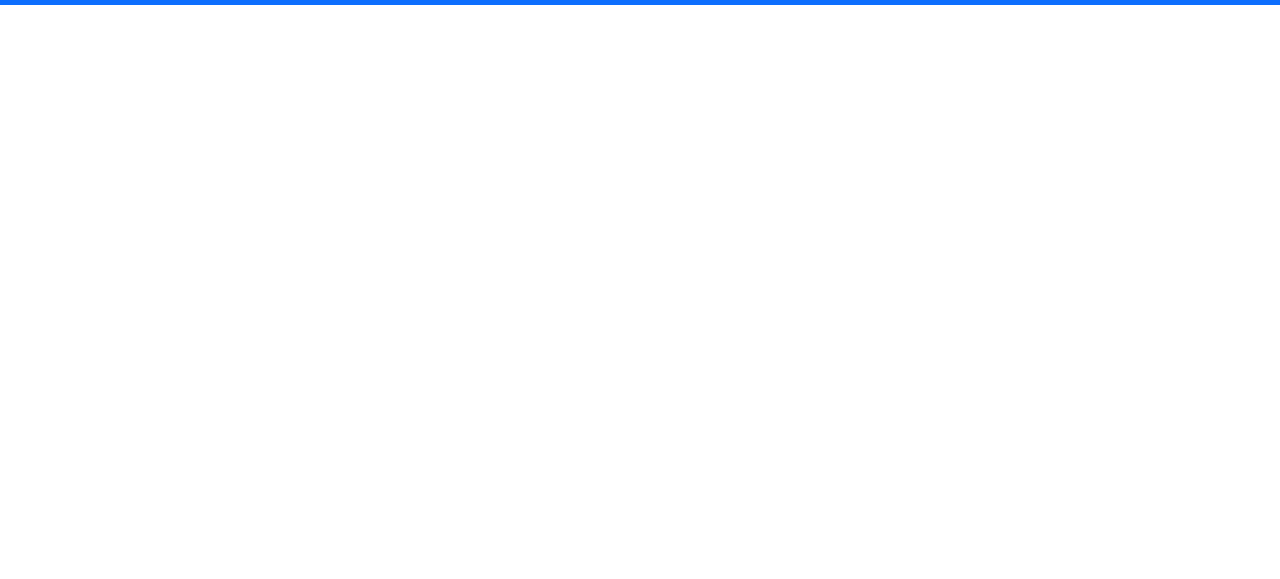
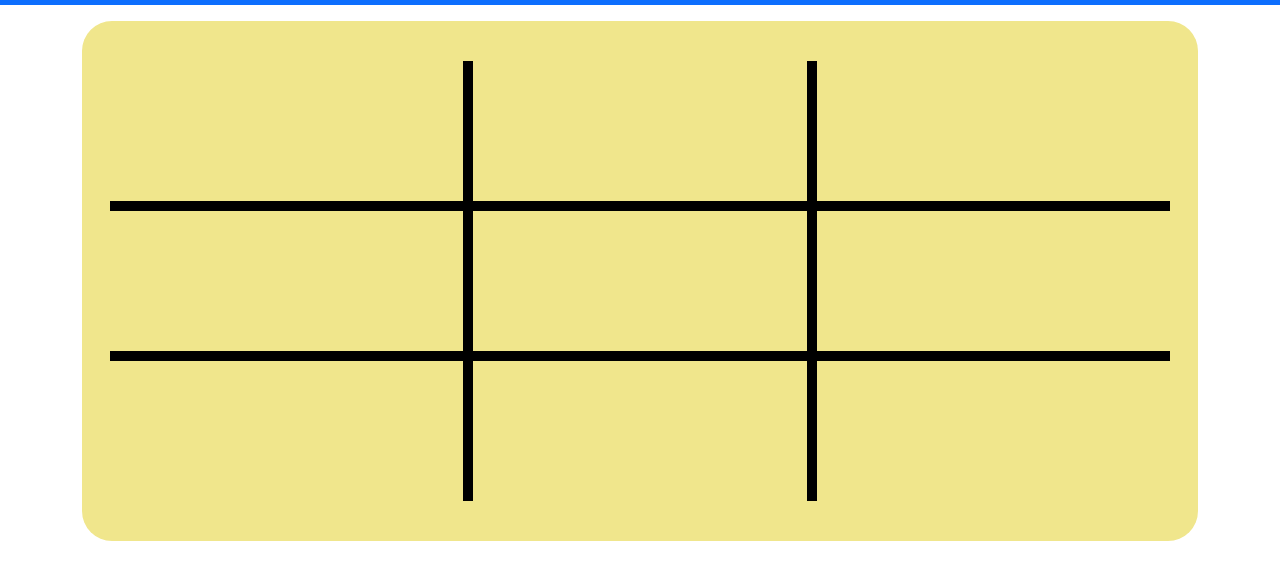
Before and after one commit to lee-winfield/tic-tac-toe, a plain HTML site: page index.html in a window 1280 px wide. Shown: the part 51-630 px from the top of the page. Drawn offline with nearby package versions, Linux system fonts and the light colour scheme.

Commit message:
setup game board

```diff
--- a/index.html
+++ b/index.html
@@ -7,7 +7,7 @@
 
     <!-- Bootstrap CSS -->
     <link href="https://cdn.jsdelivr.net/npm/bootstrap@5.0.0-beta2/dist/css/bootstrap.min.css" rel="stylesheet" integrity="sha384-BmbxuPwQa2lc/FVzBcNJ7UAyJxM6wuqIj61tLrc4wSX0szH/Ev+nYRRuWlolflfl" crossorigin="anonymous">
-
+    <link rel="stylesheet" href="styles.css">
     <title>Tic-Tac-Toe</title>
   </head>
   <body>
@@ -16,6 +16,25 @@
         <a href="#" class="navbar-brand">Tic-Tac-Toe</a>
       </div>
     </nav>
+    <div class="container">
+      <div class="game-board">
+        <div class="row top">
+          <div class="cell left col-4"></div>
+          <div class="cell center col-4"></div>
+          <div class="cell right col-4"></div>
+        </div>
+        <div class="row middle">
+          <div class="cell left col-4"></div>
+          <div class="cell center col-4"></div>
+          <div class="cell right col-4"></div>
+        </div>
+        <div class="row bottom">
+          <div class="cell left col-4"></div>
+          <div class="cell center col-4"></div>
+          <div class="cell right col-4"></div>
+        </div>
+      </div>
+    </div>
 
     <!-- Optional JavaScript; choose one of the two! -->
 
@@ -27,5 +46,6 @@
     <script src="https://cdn.jsdelivr.net/npm/@popperjs/core@2.6.0/dist/umd/popper.min.js" integrity="sha384-KsvD1yqQ1/1+IA7gi3P0tyJcT3vR+NdBTt13hSJ2lnve8agRGXTTyNaBYmCR/Nwi" crossorigin="anonymous"></script>
     <script src="https://cdn.jsdelivr.net/npm/bootstrap@5.0.0-beta2/dist/js/bootstrap.min.js" integrity="sha384-nsg8ua9HAw1y0W1btsyWgBklPnCUAFLuTMS2G72MMONqmOymq585AcH49TLBQObG" crossorigin="anonymous"></script>
     -->
+    <script src="app.js"></script>
   </body>
 </html>
--- /dev/null
+++ b/styles.css
@@ -0,0 +1,19 @@
+.game-board {
+  padding: 40px;
+  border-radius: 30px;
+  background-color: khaki;
+}
+
+.cell {
+  background-color: inherit;
+  height: 140px;
+}
+.row.middle {
+  border-top: solid black 10px;
+  border-bottom: solid black 10px;
+}
+
+.cell.center {
+  border-right: solid black 10px;
+  border-left: solid black 10px;
+}
```
